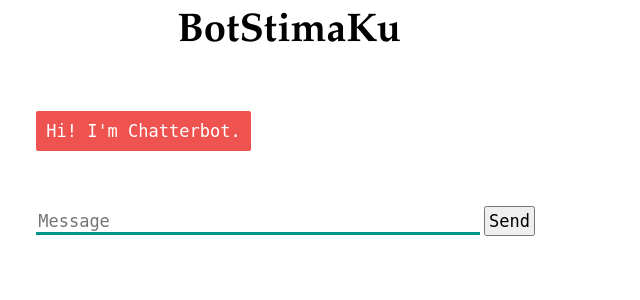
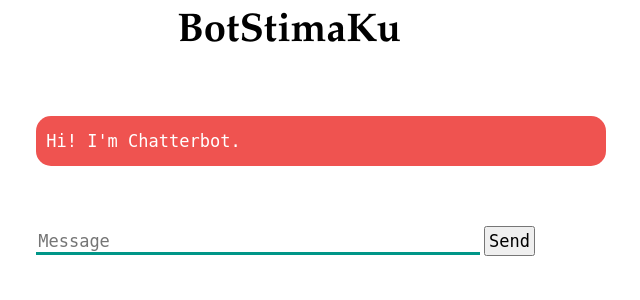
Before and after one commit to mgstabrani/web-chatbot, a Flask app: page / in a window 1280 px wide. Shown: the top 300 px of the page, without its empty margins (351-991 px from the left). Run offline with Flask 2, Linux system fonts and the light colour scheme; some libraries are stand-ins or nearby versions.

Commit message:
cukur textbox

```diff
--- a/src/static/style.css
+++ b/src/static/style.css
@@ -51,12 +51,16 @@ h3 {
     font-size: 17px;
     text-align: right;
     line-height: 30px;
+    white-space: pre-wrap;
+    /* width: 550px; */
 }
 
 .userText span {
     background-color: #009688;
     padding: 10px;
     border-radius: 2px;
+    max-width: 550px;
+    border-radius: 15px;
 }
 
 .botText {
@@ -65,12 +69,17 @@ h3 {
     font-size: 17px;
     text-align: left;
     line-height: 30px;
+    white-space: pre-wrap;
+    width: 550px;
 }
 
-.botText span {
+.botText {
     background-color: #EF5350;
     padding: 10px;
     border-radius: 2px;
+    max-width: 550px;
+    border-radius: 15px;
+    /* white-space: pre-line; */
 }
 
 #tidbit {
```
Also changed, not shown: src/feature.py (+4 -4 lines).
